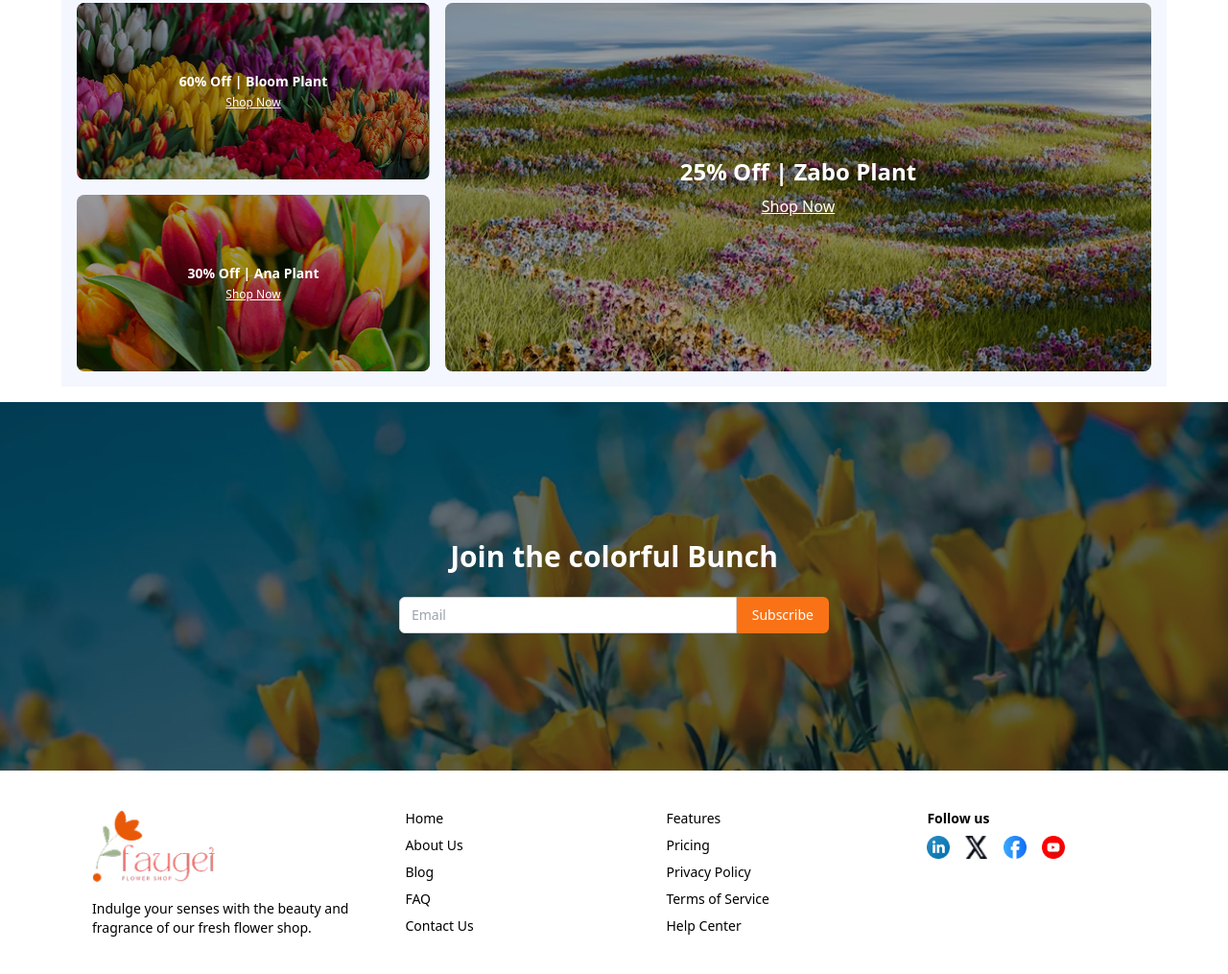
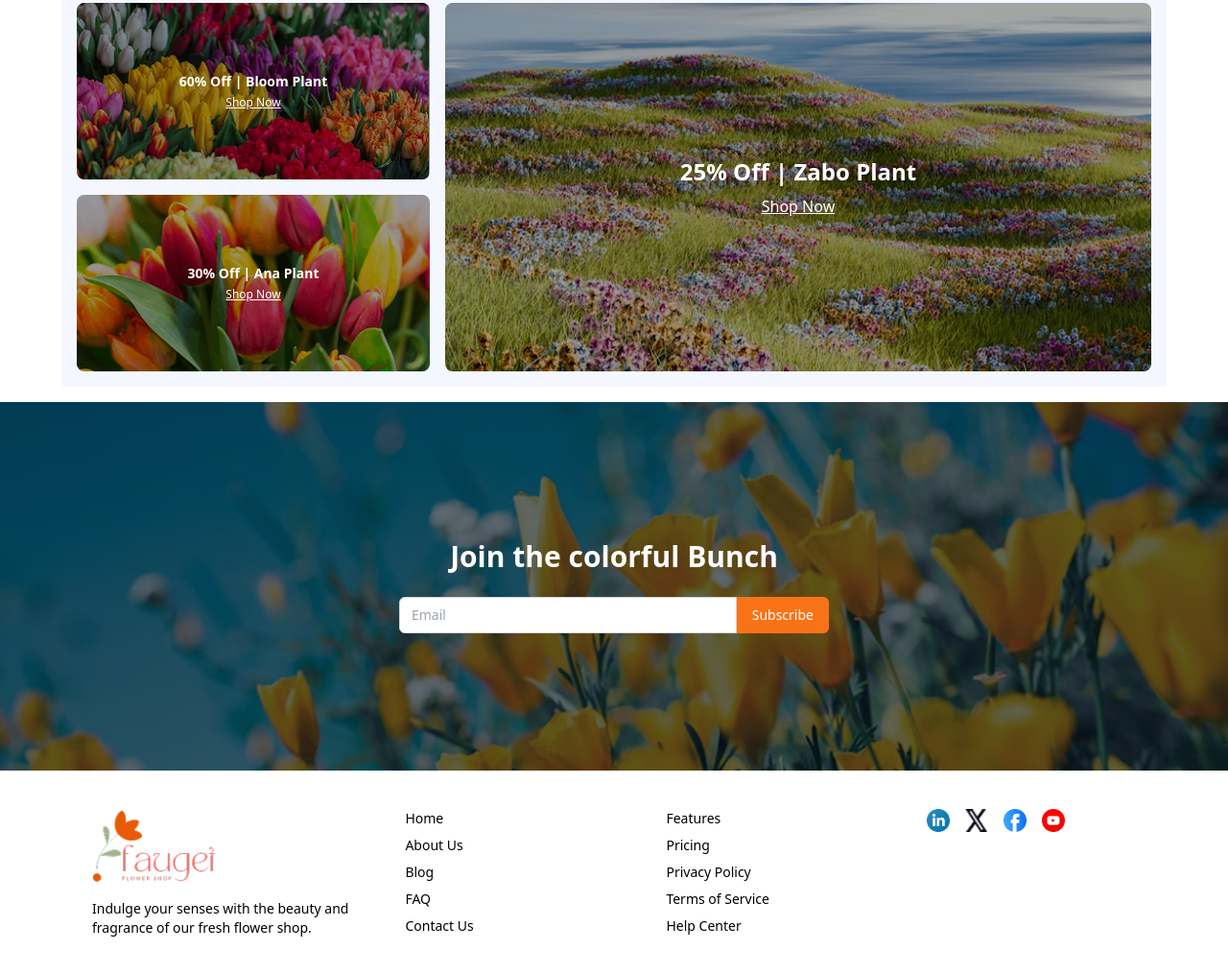
Before and after one commit to mdasifmahmuddev/ResponsiveFlowerTailwind, a plain HTML site: page index.html in a window 1280 px wide. Shown: the part 2767-3782 px from the top of the page at 96% size. Drawn offline with nearby package versions, Linux system fonts and the light colour scheme.

Commit message:
remove un necessary text

```diff
--- a/index.html
+++ b/index.html
@@ -344,7 +344,7 @@ class="w-[200px] h-auto hidden md:block absolute -top-20 right-[-60px] animate-s
 
   <!--   3   -->
   <div class="w-full md:w-1/5 flex flex-col items-start">
-    <p class="mb-2 text-sm font-semibold">Follow us</p>
+
     <div class="flex space-x-4">
       <a href="#" class="hover:opacity-75">
         <img src="icon-linkedin.png" alt="LinkedIn" class="w-6 h-6">
```
